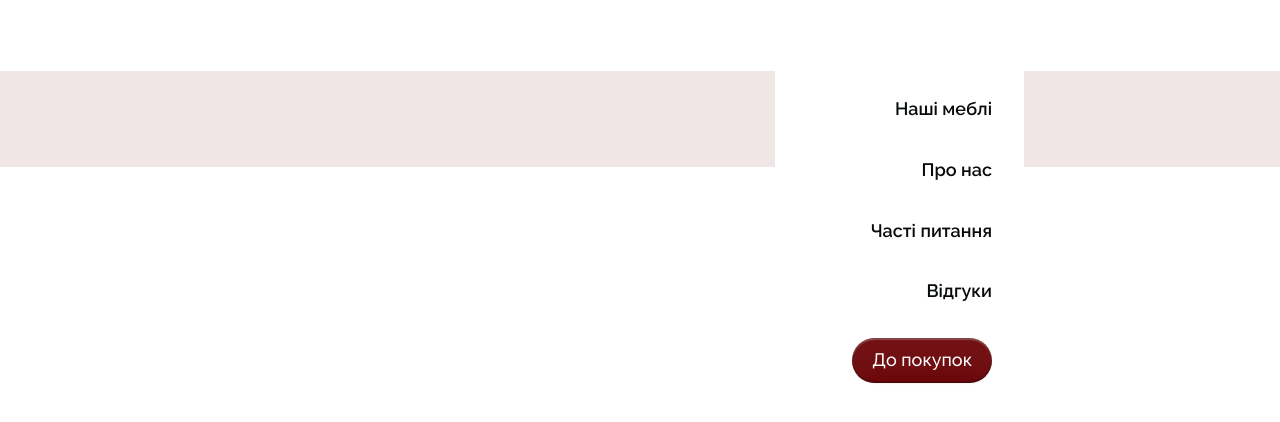
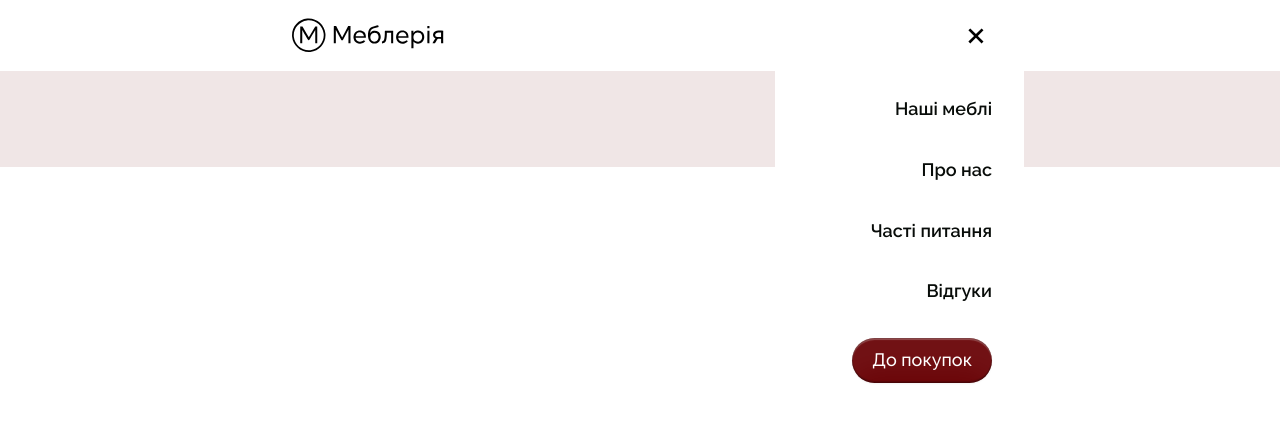
Before and after one commit to Frame53YY/store, a plain HTML site: page index.html in a window 1280 px wide. Both pictures are taken after a click on the button 976 px from the left and 35 px from the top of the page. Drawn offline with Linux system fonts and the light colour scheme.

Commit message:
Deploying to gh-pages from @ Frame53YY/store@c898b62c4ff33159fecf2f48360a860ed6ebfd86 🚀

```diff
--- a/index.html
+++ b/index.html
@@ -19,7 +19,7 @@
     <nav class="main-nav">
       <a class="nav-logo" href="./index.html" aria-label="Site logo">
         <svg class="nav-logo-icon" width="159" height="35">
-          <use href="/images/icon.svg#icon-logo"></use>
+          <use href="/store/assets/sprite-B4mEA2PY.svg#icon-logo"></use>
         </svg>
       </a>
 
@@ -46,7 +46,7 @@
 
     <button type="button" class="menu-open-btn" data-menu-open>
       <svg width="23px" height="16px">
-        <use href="/images/icon.svg#icon-hamburger"></use>
+        <use href="/store/assets/sprite-B4mEA2PY.svg#icon-hamburger"></use>
       </svg>
     </button>
 
@@ -56,12 +56,12 @@
           <div class="mob-menu-header">
             <a class="nav-logo" href="./index.html" aria-label="Site logo">
               <svg class="nav-logo-icon" width="159" height="35">
-                <use href="/images/icon.svg#icon-logo"></use>
+                <use href="/store/assets/sprite-B4mEA2PY.svg#icon-logo"></use>
               </svg>
             </a>
             <button type="button" class="btn-close" data-menu-close>
               <svg width="16px" height="16px">
-                <use href="/images/icon.svg#icon-close"></use>
+                <use href="/store/assets/sprite-B4mEA2PY.svg#icon-close"></use>
               </svg>
             </button>
           </div>
```
Also changed, not shown: assets/sprite-B4mEA2PY.svg (added).
